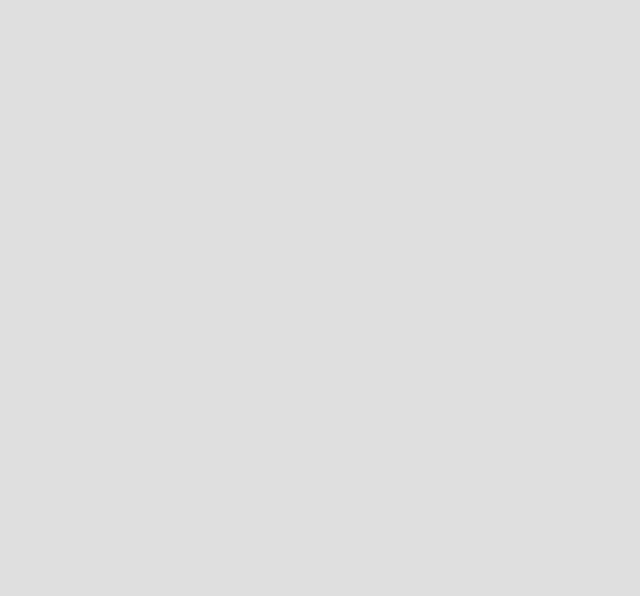
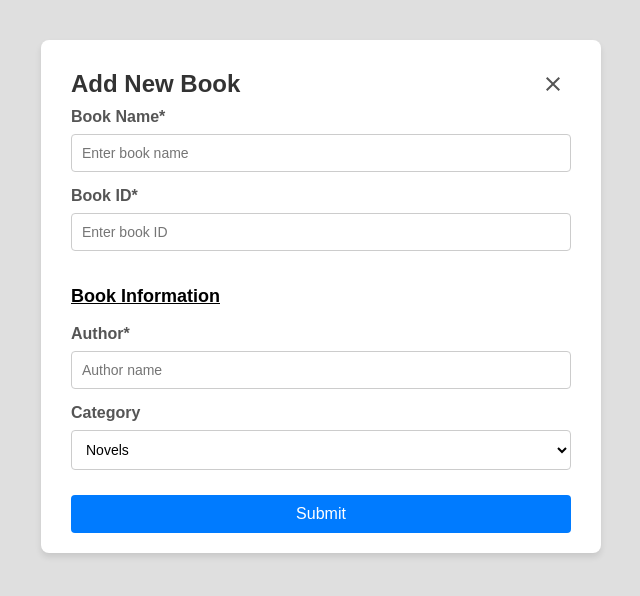
Before and after one commit to KushaRa/LMS-KaragasthalawaMV, a React (Create React App) app: page /addbook in a window 1280 px wide. Before the commit this address had no page. Shown: the top 596 px of the page, without its empty margins (319-959 px from the left). Built offline with nearby package versions, Linux system fonts and the light colour scheme.

Commit message:
add book form created

```diff
--- a/src/App.js
+++ b/src/App.js
@@ -12,9 +12,10 @@ const App = () => {
   return (
     <Router>
       <Routes>
-      <Route path="/" element={<AddBook />} />
-
-        <Route path="home" element={<Home />} />
+        <Route path="/" element={<Login  />} />
+        {/*<Route path="addbook" element={<AddBook />} />*/}
+        <Route path="addbook" element={<AddBook />} />
+         <Route path="home" element={<Home />} />
         <Route path="issuebook" element={<IssueBook />} />
       </Routes>
     </Router>
@@ -23,5 +24,6 @@ const App = () => {
 
 export default App;
 
-//<Route path="/" element={<Login />} />
+
+
 // <Route path="hero" element={<Hero />} />
--- a/src/pages/AddBook/addBook.css
+++ b/src/pages/AddBook/addBook.css
@@ -9,11 +9,32 @@
     font-family: "Arial", sans-serif;
     color: #333;
   }
+  .heading {
+    display: flex;
+    justify-content: space-between;
+    align-items: center;
+    padding: 10px 0;
+  }
 
-  .addNewBook h2 {
-    text-align: left;
-    color: #000000;
-    margin-bottom: 20px;
+  .closeButton {
+    background: none; /* Remove default button background */
+    border: none; /* Remove default border */
+    cursor: pointer; /* Add a pointer cursor */
+    font-size: 1.5rem; /* Adjust the size of the CloseIcon */
+    display: flex;
+    align-items: center;
+    justify-content: center;
+    color: #555; /* Icon color */
+  }
+
+  .closeButton:hover {
+    color: #007bff; /* Change color on hover */
+  }
+
+  .heading h2 {
+    margin: 0;
+    font-size: 1.5rem;
+    color: #333;
   }
 
   /* Form Styling */
@@ -60,7 +81,7 @@
   }
 
   /* Submit Button Styling */
-  button {
+  .submitButton {
     padding: 10px 15px;
     background-color: #007bff;
     color: #fff;
@@ -73,7 +94,7 @@
     transition: background-color 0.3s ease;
   }
 
-  button:hover {
+  .submitButton :hover {
     background-color: #0056b3;
   }
 
--- a/src/pages/AddBook/addBook.jsx
+++ b/src/pages/AddBook/addBook.jsx
@@ -1,37 +1,40 @@
-import React from 'react';
-import './addBook.css';
-const AddBook = () => {
+import React from "react";
+import "./addBook.css";
+import CloseIcon from "@mui/icons-material/Close";
+
+const AddBook = ({ onClose }) => {
   return (
     <div className="addNewBook">
+      <div className="heading">
         <h2>Add New Book</h2>
-
+        <button className="closeButton" onClick={onClose}>
+          <CloseIcon />
+        </button>
+      </div>
       <form>
         <label htmlFor="firstName">Book Name*</label>
-          <input type="text" placeholder='Enter book name' />
+        <input type="text" placeholder="Enter book name" />
 
         <label htmlFor="bookID">Book ID*</label>
-          <input type="text" placeholder='Enter book ID' />
+        <input type="text" placeholder="Enter book ID" />
 
         <h3>Book Information</h3>
 
         <label htmlFor="author">Author*</label>
-          <input type="text" placeholder='Author name' />
+        <input type="text" placeholder="Author name" />
 
         <label htmlFor="category">Category</label>
         <select name="subject" id="subject">
-           <option value="category">Novels</option>
-           <option value="category">Short Stories</option>
-           <option value="category">Children Stories</option>
-           <option value="category">Educational Books</option>
-           <option value="category">Science and Technology</option>
-           <option value="category">History and Geography </option>
+          <option value="Novels">Novels</option>
+          <option value="Short Stories">Short Stories</option>
+          <option value="Children Stories">Children Stories</option>
+          <option value="Educational Books">Educational Books</option>
+          <option value="Science and Technology">Science and Technology</option>
+          <option value="History and Geography">History and Geography</option>
         </select>
 
-
-
-
+        <button className="submitButton">Submit</button>
       </form>
-
     </div>
   );
 };
--- a/src/pages/Home/Home.css
+++ b/src/pages/Home/Home.css
@@ -68,3 +68,7 @@
   margin-left: 8px;
   cursor: pointer;
 }
+
+.popupOverlay {
+  display: flex; /* Ensure it's not set to `display: none` */
+}
--- a/src/pages/Home/Home.jsx
+++ b/src/pages/Home/Home.jsx
@@ -1,19 +1,20 @@
-import React, {useState} from "react";
+import React, { useState } from "react";
 import NavBar from "../../components/Navbar/navBar";
 import SearchIcon from "@mui/icons-material/Search";
-import AddBook from '../../pages/AddBook/addBook';
+import AddBook from "../../pages/AddBook/addBook";
 import "./Home.css";
 
 const Home = () => {
-  const[formOpen, setFormOpen]= useState(false);
+  const [formOpen, setFormOpen] = useState(false);
 
-  const handleOpen=()=>{
+  const handleOpen = () => {
     setFormOpen(true);
+
   };
 
-const handleClose =()=>{
-  setFormOpen(false);
-}
+  const handleClose = () => {
+    setFormOpen(false);
+  };
 
   return (
     <>
@@ -21,21 +22,30 @@ const handleClose =()=>{
       <div className="home">
         <div className="buttonSection">
           <span>Add/Issue/Return Books</span>
-          <button className="AddBook" onclick={handleOpen}>Add Book</button>
+          <button className="AddBook" onClick={handleOpen}>Add Book</button>
           <button className="IssueBook">Issue Book</button>
           <button className="ReturnBook">Return Book</button>
         </div>
 
         <div className="summaryTable">
           <div className="searchbar">
-            <input className="search1" placeholder="Sarch For The Book"></input>
+            <input className="search1" placeholder="Search For The Book"></input>
             <button>
               <SearchIcon style={{ color: "black", marginTop: "10px" }} />
             </button>
           </div>
         </div>
       </div>
-        </>
+
+      {/* Popup Form */}
+      {formOpen && (
+        <div className="popupOverlay">
+           <div className="popupContent">
+            <AddBook onClose={handleClose} />
+          </div>
+        </div>
+      )}
+    </>
   );
 };
 
```
Lines whose indentation alone changed are shown as unchanged.
